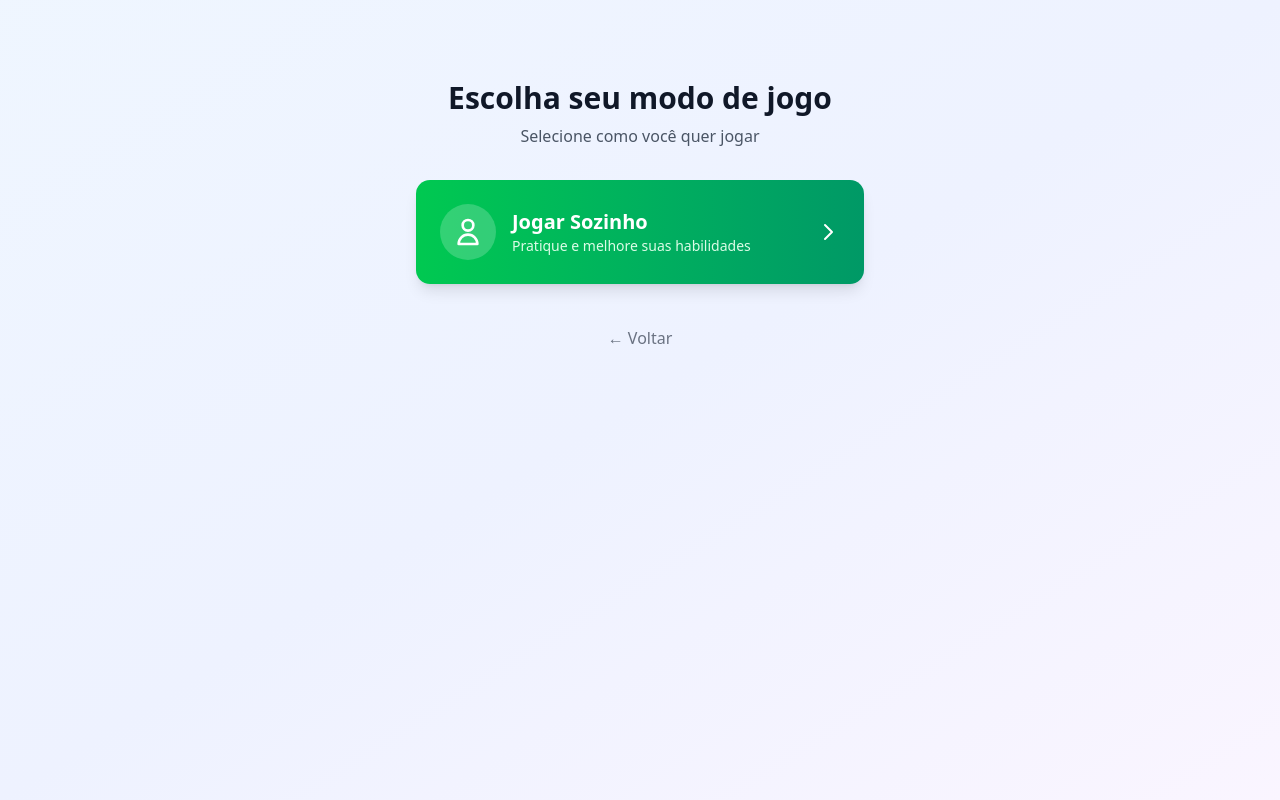
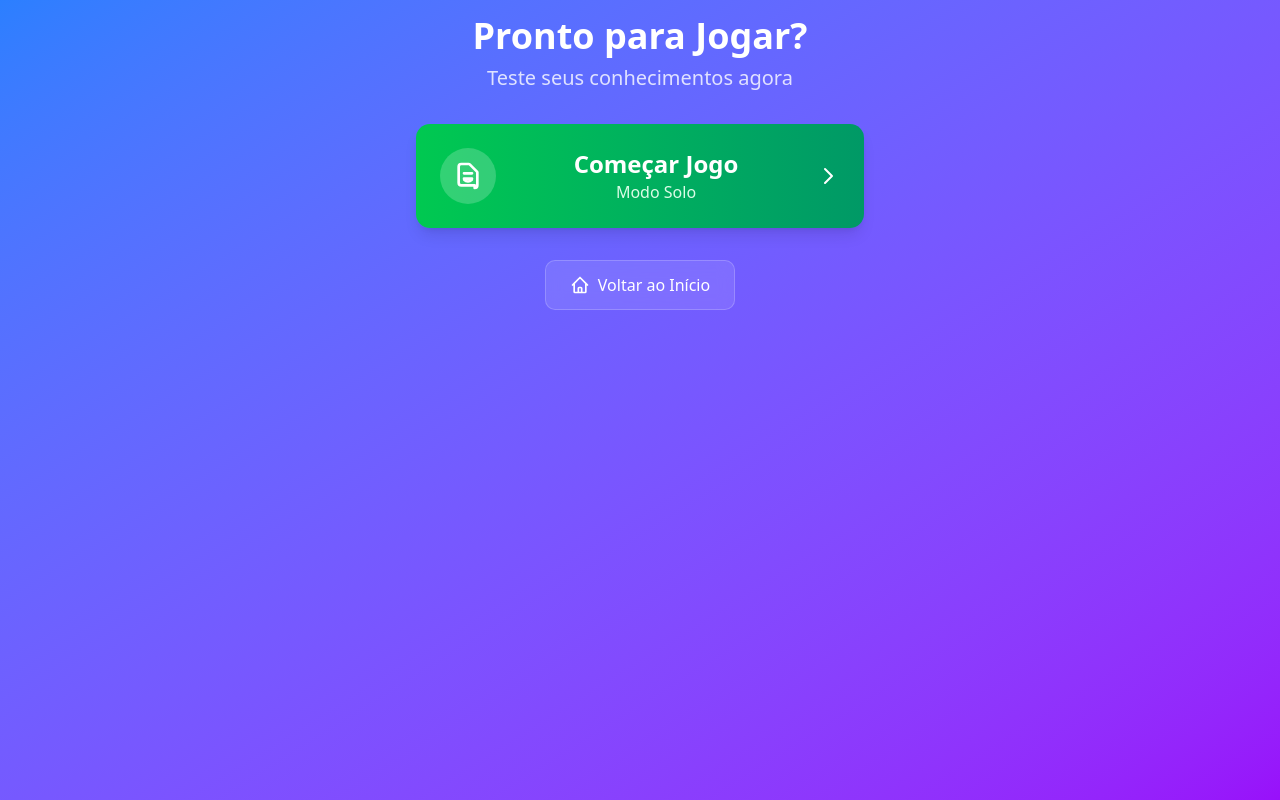
Before and after one commit to riverojonathas/quiztarefassp, a Next.js app: page /play in a window 1280 px wide. Built offline with nearby package versions, Linux system fonts and the light colour scheme.

Commit message:
Redesign play page to focus on starting the game - remove training references, add prominent start button, improve back button to go to home

```diff
--- a/src/app/play/page.tsx
+++ b/src/app/play/page.tsx
@@ -1,62 +1,74 @@
 'use client';
 
 import { useRouter } from 'next/navigation';
+import { motion } from 'framer-motion';
 
 export default function PlayPage() {
   const router = useRouter();
 
-  const handleSoloPlay = () => {
-    // TODO: Implementar jogo solo
+  const handleStartGame = () => {
     router.push('/solo-game');
   };
 
+  const handleBackToHome = () => {
+    router.push('/home');
+  };
+
   return (
-    <div className="min-h-screen bg-gradient-to-br from-blue-50 via-indigo-50 to-purple-50 pb-24">
-      <main className="pt-20 px-4 pb-24">
-        <div className="max-w-md mx-auto">
-          <div className="text-center mb-8">
-            <h1 className="text-3xl font-bold text-gray-900 mb-2">
-              Escolha seu modo de jogo
-            </h1>
-            <p className="text-gray-600">
-              Selecione como você quer jogar
-            </p>
+    <motion.div
+      className="min-h-screen bg-gradient-to-br from-blue-500 to-purple-600 p-3 sm:p-4 animate-fade-in pb-24"
+      initial={{ opacity: 0 }}
+      animate={{ opacity: 1 }}
+    >
+      <div className="container mx-auto max-w-4xl sm:max-w-5xl md:max-w-6xl lg:max-w-7xl">
+        {/* Header */}
+        <div className="text-center mb-6 sm:mb-8">
+          <h1 className="text-2xl sm:text-3xl md:text-4xl font-bold text-white mb-2">Pronto para Jogar?</h1>
+          <p className="text-lg sm:text-xl text-white/80">Teste seus conhecimentos agora</p>
         </div>
 
-          <div className="space-y-4">
-            {/* Jogar Sozinho */}
-            <button
-              onClick={handleSoloPlay}
-              className="w-full bg-gradient-to-r from-green-500 to-emerald-600 text-white rounded-xl p-6 shadow-lg hover:shadow-xl active:scale-95 transition-all duration-300 focus:outline-none focus:ring-4 focus:ring-green-300 group"
+        {/* Start Game Button */}
+        <div className="flex justify-center mb-6 sm:mb-8">
+          <motion.button
+            onClick={handleStartGame}
+            className="bg-gradient-to-r from-green-500 to-emerald-600 text-white rounded-xl p-6 shadow-lg hover:shadow-xl active:scale-95 transition-all duration-300 focus:outline-none focus:ring-4 focus:ring-green-300 group w-full max-w-md"
+            whileHover={{ scale: 1.02 }}
+            whileTap={{ scale: 0.98 }}
           >
-              <div className="flex items-center space-x-4">
+            <div className="flex items-center justify-center space-x-4">
               <div className="bg-white/20 rounded-full p-3 group-hover:scale-110 transition-transform duration-300">
                 <svg className="w-8 h-8" fill="none" stroke="currentColor" viewBox="0 0 24 24">
-                    <path strokeLinecap="round" strokeLinejoin="round" strokeWidth={2} d="M16 7a4 4 0 11-8 0 4 4 0 018 0zM12 14a7 7 0 00-7 7h14a7 7 0 00-7-7z" />
+                  <path strokeLinecap="round" strokeLinejoin="round" strokeWidth={2} d="M14.828 14.828a4 4 0 01-5.656 0M9 10h6m-6 4h6m2 5H7a2 2 0 01-2-2V5a2 2 0 012-2h5.586a1 1 0 01.707.293l5.414 5.414a1 1 0 01.293.707V19a2 2 0 01-2 2z" />
                 </svg>
               </div>
-                <div className="text-left">
-                  <h3 className="text-xl font-bold">Jogar Sozinho</h3>
-                  <p className="text-green-100 text-sm">Pratique e melhore suas habilidades</p>
+              <div className="text-center flex-1">
+                <h3 className="text-xl sm:text-2xl font-bold">Começar Jogo</h3>
+                <p className="text-green-100 text-sm sm:text-base">Modo Solo</p>
               </div>
-                <svg className="w-6 h-6 ml-auto group-hover:translate-x-1 transition-transform duration-300" fill="none" stroke="currentColor" viewBox="0 0 24 24">
+              <svg className="w-6 h-6 group-hover:translate-x-1 transition-transform duration-300" fill="none" stroke="currentColor" viewBox="0 0 24 24">
                 <path strokeLinecap="round" strokeLinejoin="round" strokeWidth={2} d="M9 5l7 7-7 7" />
               </svg>
             </div>
-            </button>
+          </motion.button>
         </div>
 
-          {/* Botão voltar */}
-          <div className="mt-8 text-center">
-            <button
-              onClick={() => router.back()}
-              className="text-gray-500 hover:text-gray-700 transition-colors duration-300"
+        {/* Back to Home Button */}
+        <div className="text-center">
+          <motion.button
+            onClick={handleBackToHome}
+            className="bg-white/10 backdrop-blur-sm border border-white/20 text-white rounded-lg px-6 py-3 hover:bg-white/20 transition-all duration-300 focus:outline-none focus:ring-4 focus:ring-white/30"
+            whileHover={{ scale: 1.05 }}
+            whileTap={{ scale: 0.95 }}
           >
-              ← Voltar
-            </button>
+            <div className="flex items-center space-x-2">
+              <svg className="w-5 h-5" fill="none" stroke="currentColor" viewBox="0 0 24 24">
+                <path strokeLinecap="round" strokeLinejoin="round" strokeWidth={2} d="M3 12l2-2m0 0l7-7 7 7M5 10v10a1 1 0 001 1h3m10-11l2 2m-2-2v10a1 1 0 01-1 1h-3m-6 0a1 1 0 001-1v-4a1 1 0 011-1h2a1 1 0 011 1v4a1 1 0 001 1m-6 0h6" />
+              </svg>
+              <span className="font-medium">Voltar ao Início</span>
+            </div>
+          </motion.button>
         </div>
       </div>
-      </main>
-    </div>
+    </motion.div>
   );
 }
```
Lines whose indentation alone changed are shown as unchanged.
